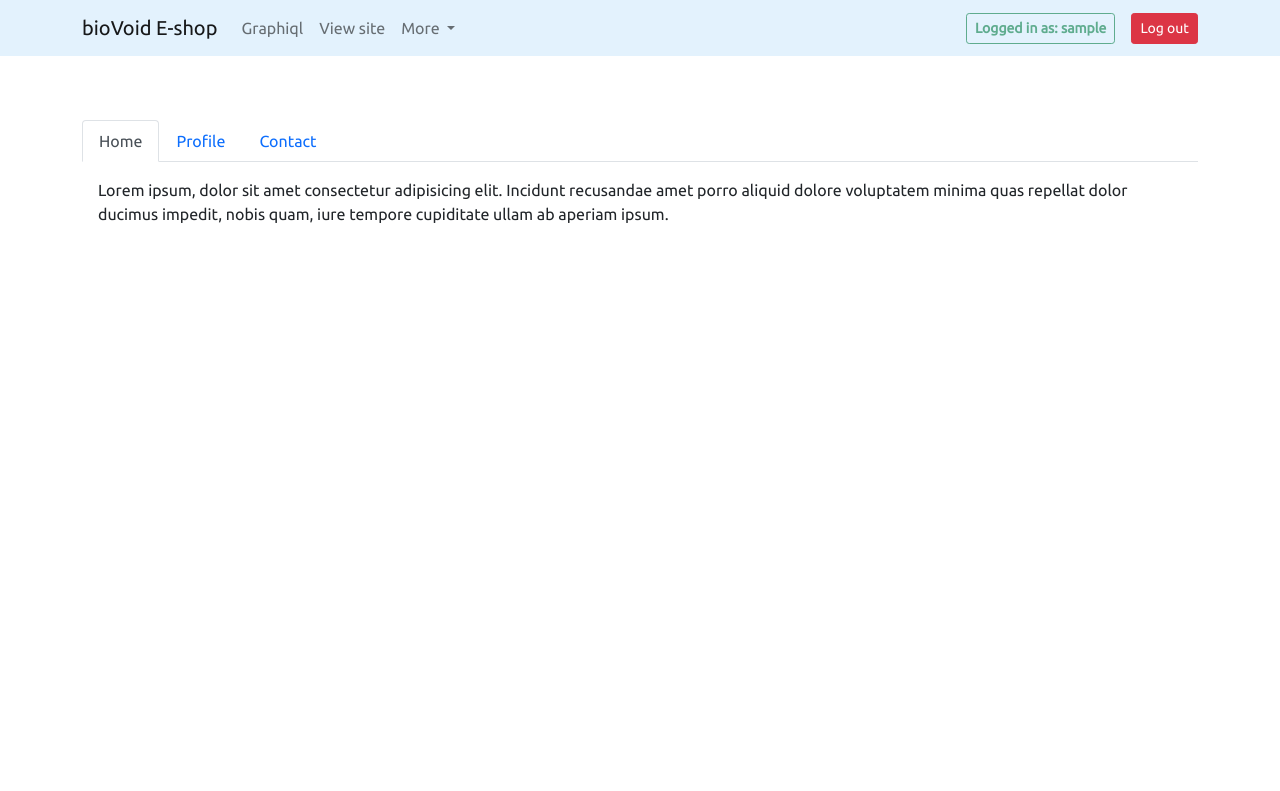
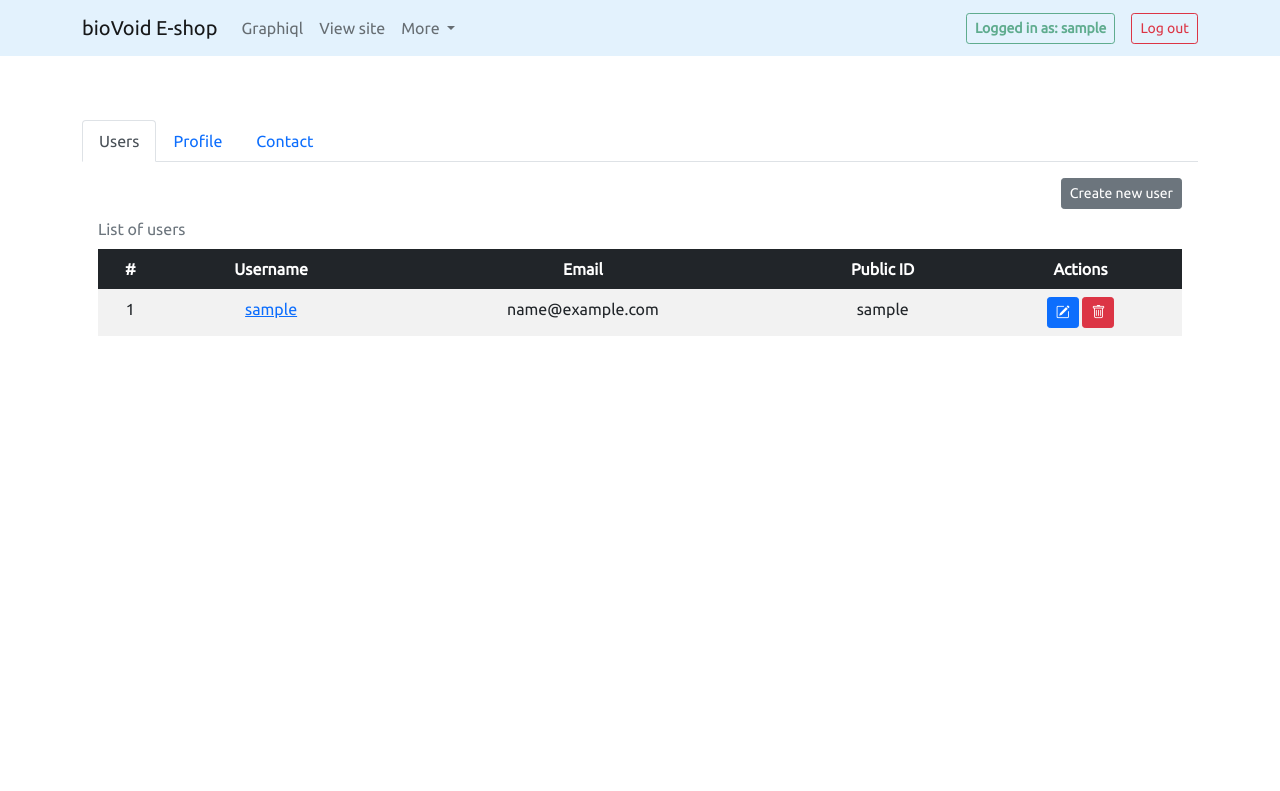
Before and after one commit to LoisaKitakaya/biovoid, a Flask app: page /admin/ in a window 1280 px wide. Shown: the top 791 px of the page. Run offline with Flask 3, Linux system fonts and the light colour scheme; the visitor is signed in with stand-in values (Sample User, id 1); data comes from the database, SQL or seed files in the repository; some web fonts are replaced.

Commit message:
admin panel styling

```diff
--- a/app/static/main.js
+++ b/app/static/main.js
@@ -3,3 +3,10 @@ const clearNotification = () => {
 
   notificationBox.remove();
 };
+
+var tooltipTriggerList = [].slice.call(
+  document.querySelectorAll('[data-bs-toggle="tooltip"]')
+);
+var tooltipList = tooltipTriggerList.map(function (tooltipTriggerEl) {
+  return new bootstrap.Tooltip(tooltipTriggerEl);
+});
--- a/app/templates/admin/admin.html
+++ b/app/templates/admin/admin.html
@@ -18,15 +18,15 @@
       <li class="nav-item" role="presentation">
         <button
           class="nav-link active"
-          id="home-tab"
+          id="users-tab"
           data-bs-toggle="tab"
-          data-bs-target="#home"
+          data-bs-target="#users"
           type="button"
           role="tab"
-          aria-controls="home"
+          aria-controls="users"
           aria-selected="true"
         >
-          Home
+          Users
         </button>
       </li>
       <li class="nav-item" role="presentation">
@@ -61,14 +61,60 @@
     <div class="tab-content" id="myTabContent">
       <div
         class="tab-pane fade mt-3 px-3 show active"
-        id="home"
+        id="users"
         role="tabpanel"
-        aria-labelledby="home-tab"
+        aria-labelledby="users-tab"
       >
-        Lorem ipsum, dolor sit amet consectetur adipisicing elit. Incidunt
-        recusandae amet porro aliquid dolore voluptatem minima quas repellat
-        dolor ducimus impedit, nobis quam, iure tempore cupiditate ullam ab
-        aperiam ipsum.
+        <div class="d-flex justify-content-end">
+          <button class="btn btn-sm btn-secondary">Create new user</button>
+        </div>
+        <table
+          class="table table-striped table-hover table-borderless caption-top text-center"
+        >
+          <caption>
+            List of users
+          </caption>
+          <thead class="table-dark">
+            <tr>
+              <th scope="col">#</th>
+              <th scope="col">Username</th>
+              <th scope="col">Email</th>
+              <th scope="col">Public ID</th>
+              <th scope="col">Actions</th>
+            </tr>
+          </thead>
+          {% if all_users %}
+          <tbody>
+            {% for user in all_users %}
+            <tr>
+              <td>{{ user.id }}</td>
+              <td><a href="">{{ user.username }}</a></td>
+              <td>{{ user.email }}</td>
+              <td>{{ user.public_id }}</td>
+              <td>
+                <a
+                  href=""
+                  class="btn btn-sm btn-primary"
+                  data-bs-toggle="tooltip"
+                  data-bs-placement="right"
+                  title="Edit record"
+                  ><i class="bi bi-pencil-square"></i
+                ></a>
+                <a
+                  href=""
+                  class="btn btn-sm btn-danger"
+                  data-bs-toggle="tooltip"
+                  data-bs-placement="right"
+                  title="Delete record"
+                >
+                  <i class="bi bi-trash"></i>
+                </a>
+              </td>
+            </tr>
+            {% endfor %}
+          </tbody>
+          {% endif %}
+        </table>
       </div>
       <div
         class="tab-pane fade mt-3 px-3"
--- a/app/templates/navbar.html
+++ b/app/templates/navbar.html
@@ -66,7 +66,7 @@
         </button>
         <a
           href="{{ url_for('core.sign_out') }}"
-          class="btn btn-sm btn-danger"
+          class="btn btn-sm btn-outline-danger"
           type="submit"
         >
           Log out
```
